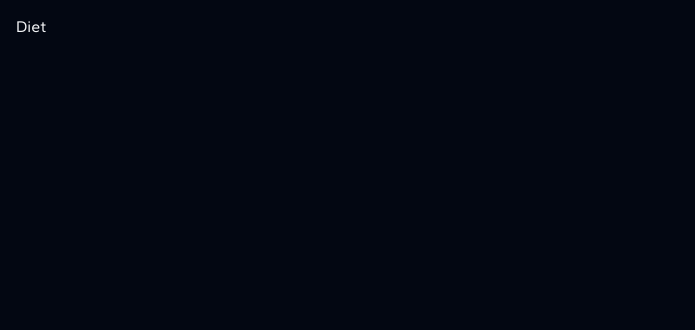
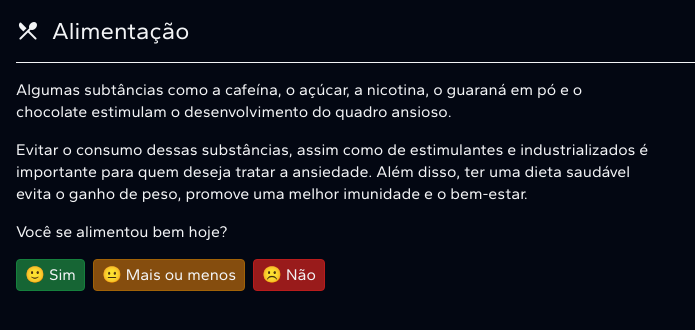
Before and after one commit to kelio-mv/anxiety, a React (Vite) app: page /diet in a window 1280 px wide. Shown: the top 330 px of the page, without its empty margins (0-695 px from the left). Built offline with nearby package versions, Linux system fonts and the light colour scheme.

Commit message:
Created page Diet

```diff
--- a/src/pages/Diet.jsx
+++ b/src/pages/Diet.jsx
@@ -1,5 +1,74 @@
+import Page from "../components/Page";
+import Icon from "../components/Icon";
+import useStorage from "../useStorage";
+
 function Diet() {
-  return <h1>Diet</h1>;
+  const [dietRecords, setDietRecords] = useStorage("dietRecords", []);
+  const today = new Date().toLocaleDateString("pt-BR");
+  const emoji = { 1: "☹️", 2: "😐", 3: "🙂" };
+  const borderColor = { 1: "border-red-800", 2: "border-yellow-800", 3: "border-green-800" };
+
+  function createDietRecord(rating) {
+    setDietRecords([{ date: today, rating }, ...dietRecords]);
+  }
+
+  function deleteDietRecord(date) {
+    setDietRecords(dietRecords.filter((dr) => dr.date !== date));
+  }
+
+  return (
+    <Page title="Alimentação" icon="local_dining">
+      <div className="max-w-[40rem] space-y-4">
+        <p>
+          Algumas subtâncias como a cafeína, o açúcar, a nicotina, o guaraná em pó e o chocolate
+          estimulam o desenvolvimento do quadro ansioso.
+        </p>
+        <p>
+          Evitar o consumo dessas substâncias, assim como de estimulantes e industrializados é
+          importante para quem deseja tratar a ansiedade. Além disso, ter uma dieta saudável evita o
+          ganho de peso, promove uma melhor imunidade e o bem-estar.
+        </p>
+      </div>
+      {!dietRecords.some(({ date }) => date === today) && (
+        <>
+          <p>Você se alimentou bem hoje?</p>
+          <div className="space-x-2">
+            <button
+              className="px-2 py-1 bg-green-800 border border-green-700 rounded"
+              onClick={() => createDietRecord(3)}
+            >
+              {emoji[3]} Sim
+            </button>
+            <button
+              className="px-2 py-1 bg-yellow-800 border border-yellow-700 rounded"
+              onClick={() => createDietRecord(2)}
+            >
+              {emoji[2]} Mais ou menos
+            </button>
+            <button
+              className="px-2 py-1 bg-red-800 border border-red-700 rounded"
+              onClick={() => createDietRecord(1)}
+            >
+              {emoji[1]} Não
+            </button>
+          </div>
+        </>
+      )}
+      {dietRecords.map(({ date, rating }) => (
+        <div className="space-x-2" key={date}>
+          <span
+            className={
+              "inline-block px-2 py-1 border-2 rounded-lg font-mono text-lg align-middle " +
+              borderColor[rating]
+            }
+          >
+            {date} {emoji[rating]}
+          </span>
+          <Icon name="close" small onClick={() => deleteDietRecord(date)} />
+        </div>
+      ))}
+    </Page>
+  );
 }
 
 export default Diet;
```
